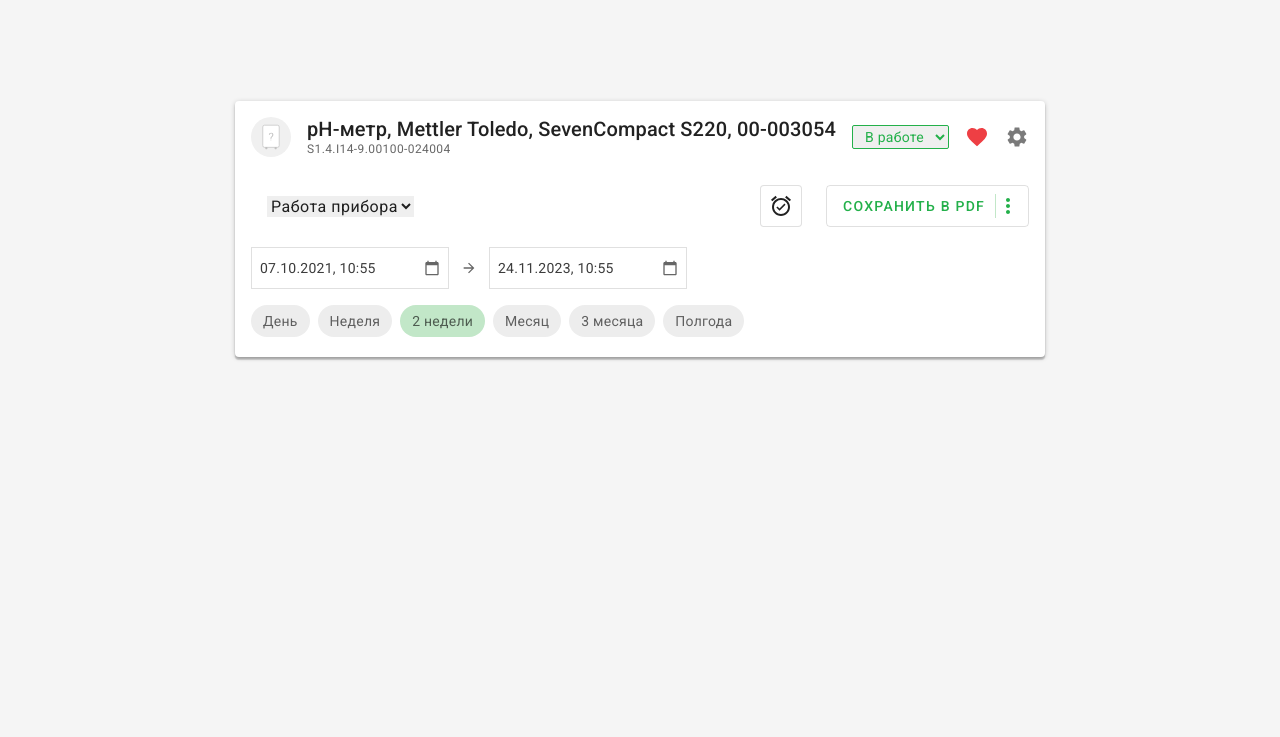
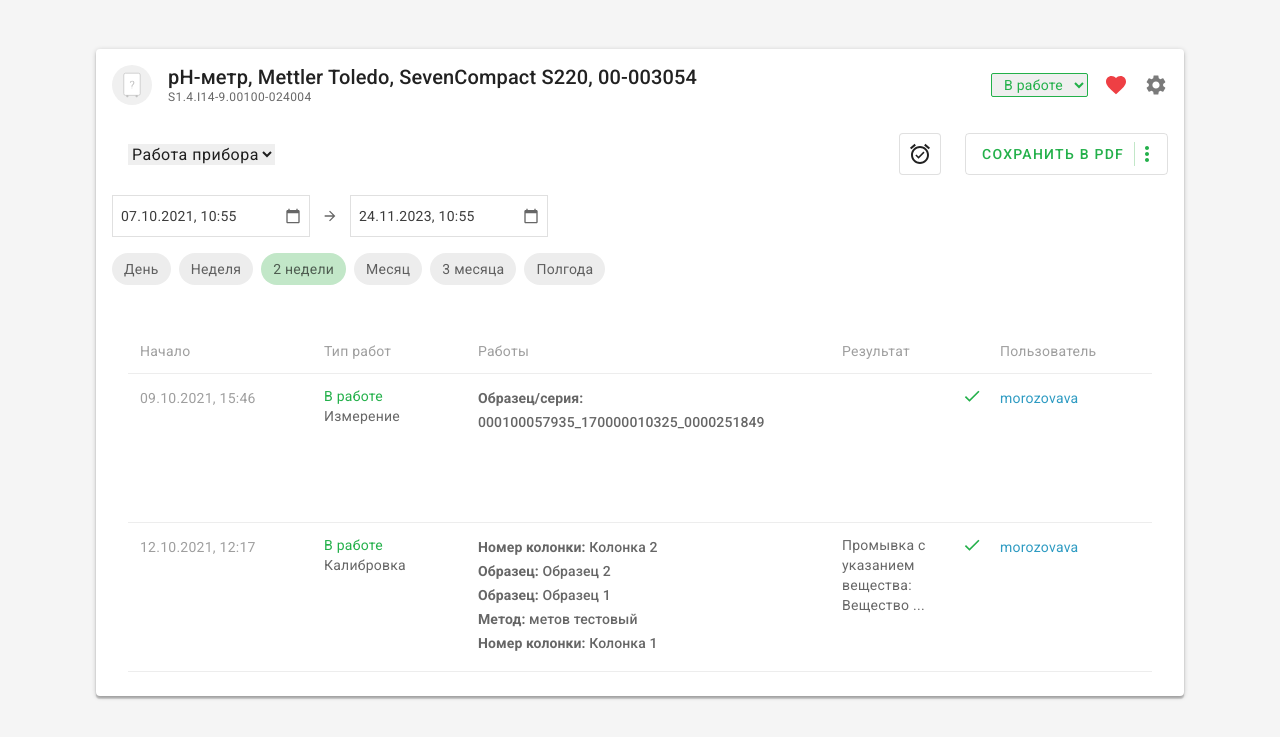
Before and after one commit to guffinnn/biocad-test, a website: page public/pages/analytics.html in a window 1280 px wide. Shown: the part 51-788 px from the top of the page. Drawn offline with Linux system fonts and the light colour scheme.

Commit message:
completed first and second pages, starting to add functionality and third - error page

```diff
--- a/public/pages/analytics.html
+++ b/public/pages/analytics.html
@@ -18,9 +18,9 @@
             <img alt="Logo" src="../assets/logo.svg" />
         </div>
         <div class="header__menu">
-            <div class="menu__dash default__frame">
+            <a href="../main.html" class="menu__dash default__frame">
                 <p class="menu__text default__text">Главная</p>
-            </div>
+            </a>
             <div class="menu__analytics active__frame">
                 <p class="menu__text active__text">Аналитика</p>
             </div>
@@ -125,7 +125,65 @@
                 </div>
             </div>
             <div class="card__table">
-
+                <table class="card__table">
+                    <tr style="position: relative;">
+                        <th><span class="table__heading__text">Начало</span></th>
+                        <th><span class="table__heading__text">Тип работ</span></th>
+                        <th><span class="table__heading__text">Работы</span></th>
+                        <th><span class="table__heading__text">Результат</span></th>
+                        <th><span class="table__heading__text">Пользователь</span></th>
+                    </tr>
+                    <tr>
+                        <td class="duration">
+                            <span>09.10.2021, 15:46</span>
+                        </td>
+                        <td class="status">
+                            <div class="status__frame">
+                                <p class="head__text">В работе</p>
+                                <p class="status__text">Измерение</p>
+                            </div>
+                        </td>
+                        <td class="jobs">
+                            <span><b>Образец/серия:</b> 000100057935_170000010325_0000251849</span>
+                        </td>
+                        <td class="result">
+                            <div class="result__frame">
+                                <p class="result__text"></p>
+                                <img alt="Ok" src="../assets/galochka.svg" />
+                            </div>
+                        </td>
+                        <td class="user">
+                            <span class="user__nick">morozovava</span>
+                        </td>
+                    </tr>
+                    <tr>
+                        <td class="duration">
+                            <span>12.10.2021, 12:17</span>
+                        </td>
+                        <td class="status">
+                            <div class="status__frame">
+                                <p class="head__text">В работе</p>
+                                <p class="status__text">Калибровка</p>
+                            </div>
+                        </td>
+                        <td class="jobs">
+                            <span><b>Номер колонки:</b> Колонка 2</span>
+                            <span><b>Образец:</b> Образец 2</span>
+                            <span><b>Образец:</b> Образец 1</span>
+                            <span><b>Метод:</b> метов тестовый</span>
+                            <span><b>Номер колонки:</b> Колонка 1</span>
+                        </td>
+                        <td class="result">
+                            <div class="result__frame">
+                                <p class="result__text">Промывка с указанием вещества: Вещество ...</p>
+                                <img alt="Ok" src="../assets/galochka.svg" />
+                            </div>
+                        </td>
+                        <td class="user">
+                            <span class="user__nick">morozovava</span>
+                        </td>
+                    </tr>
+                </table>
             </div>
         </div>
     </section>
--- a/public/styles/analytics.css
+++ b/public/styles/analytics.css
@@ -1,3 +1,7 @@
+main {
+    padding: 0;
+}
+
 .container {
     display: flex;
     padding: 52px 96px;
@@ -48,7 +52,7 @@
 
 .title__heading {
     color: rgba(0, 0, 0, 0.87);
-    font-feature-settings: 'clig' off, 'liga' off;
+
     font-size: 20px;
     font-style: normal;
     font-weight: 500;
@@ -63,7 +67,7 @@
 
 .state__text {
     color: rgba(0, 0, 0, 0.60);
-    font-feature-settings: 'clig' off, 'liga' off;
+
     font-size: 12px;
     font-style: normal;
     font-weight: 400;
@@ -73,7 +77,7 @@
 
 #pointer {
     color: rgba(0, 0, 0, 0.38);
-    font-feature-settings: 'clig' off, 'liga' off;
+
     font-size: 14px;
     font-style: normal;
     font-weight: 400;
@@ -108,7 +112,7 @@
 
 .select__frame {
     color: #23B04A;
-    font-feature-settings: 'clig' off, 'liga' off;
+
     font-size: 14px;
     font-style: normal;
     font-weight: 400;
@@ -198,7 +202,7 @@
 
 .button2__text {
     color: #23B04A;
-    font-feature-settings: 'clig' off, 'liga' off;
+
     font-size: 14px;
     font-style: normal;
     font-weight: 500;
@@ -245,7 +249,7 @@
 .date__text {
     flex: 1 0 0;
     color: #3C3C3C;
-    font-feature-settings: 'clig' off, 'liga' off;
+
     font-size: 14px;
     font-style: normal;
     font-weight: 400;
@@ -316,7 +320,7 @@
 
 .chip__text {
     color: rgba(0, 0, 0, 0.60);
-    font-feature-settings: 'clig' off, 'liga' off;
+
     font-size: 14px;
     font-style: normal;
     font-weight: 400;
@@ -325,5 +329,128 @@
 }
 
 .card__table {
+    display: flex;
+    padding: 12px 16px;
+    flex-direction: column;
+    align-items: flex-start;
+    align-self: stretch;
+}
 
+.table__heading__text {
+    color: rgba(0, 0, 0, 0.38);
+    font-size: 14px;
+    font-style: normal;
+    font-weight: 400;
+    line-height: 20px; /* 142.857% */
+    letter-spacing: 0.25px;
+    padding: 12px;
+    display: flex;
+    flex-direction: row;
+    flex-wrap: wrap;
+    justify-content: flex-start;
+    align-items: center;
 }
+
+.duration {
+    width: 160px;
+    display: flex;
+    align-items: flex-start;
+    padding: 12px;
+    color: rgba(0, 0, 0, 0.38);
+    font-size: 14px;
+    font-style: normal;
+    font-weight: 400;
+    line-height: 20px; /* 142.857% */
+    letter-spacing: 0.25px;
+}
+
+.status__frame {
+    width: 130px;
+    height: 124px;
+    display: flex;
+    align-items: flex-start;
+    align-content: flex-start;
+    flex: 1 0 0;
+    padding: 12px;
+    align-self: stretch;
+    flex-direction: column;
+    gap: 0;
+    margin: 0;
+}
+
+.head__text {
+    display: flex;
+    align-items: flex-start;
+    color: #23B04A;
+    font-size: 14px;
+    font-style: normal;
+    font-weight: 400;
+    line-height: 20px; /* 142.857% */
+    letter-spacing: 0.25px;
+}
+
+.status__text {
+    display: flex;
+    align-items: flex-start;
+    color: rgba(0, 0, 0, 0.60);
+    font-size: 14px;
+    font-style: normal;
+    font-weight: 400;
+    line-height: 20px; /* 142.857% */
+    letter-spacing: 0.25px;
+}
+
+.jobs {
+    display: flex;
+    align-items: flex-start;
+    padding: 12px;
+    flex: 1 0 0;
+    align-self: stretch;
+    color: rgba(0, 0, 0, 0.60);
+    font-size: 14px;
+    font-style: normal;
+    font-weight: 500;
+    line-height: 24px;
+    letter-spacing: 0.1px;
+    flex-direction: column;
+}
+
+.result__frame {
+    height: 124px;
+    width: 140px;
+    display: flex;
+    padding: 12px 6px 12px 12px;
+    align-items: flex-start;
+    align-self: stretch;
+    flex-direction: row;
+    align-content: flex-start;
+    justify-content: space-between;
+}
+
+.result__text {
+    color: rgba(0, 0, 0, 0.60);
+    font-size: 14px;
+    font-style: normal;
+    font-weight: 400;
+    line-height: 20px; /* 142.857% */
+    letter-spacing: 0.25px;
+}
+
+.user {
+    width: 140px;
+    display: flex;
+    padding: 12px;
+    align-items: flex-start;
+    gap: 6px;
+    align-self: stretch;
+}
+
+.user__nick {
+    color: #2E9BC2;
+    font-feature-settings: 'clig' off, 'liga' off;
+    font-size: 14px;
+    font-style: normal;
+    font-weight: 400;
+    line-height: 20px; /* 142.857% */
+    letter-spacing: 0.25px;
+}
```
Also changed, not shown: public/main.html (+2 -2 lines), public/assets/galochka.svg (added).
